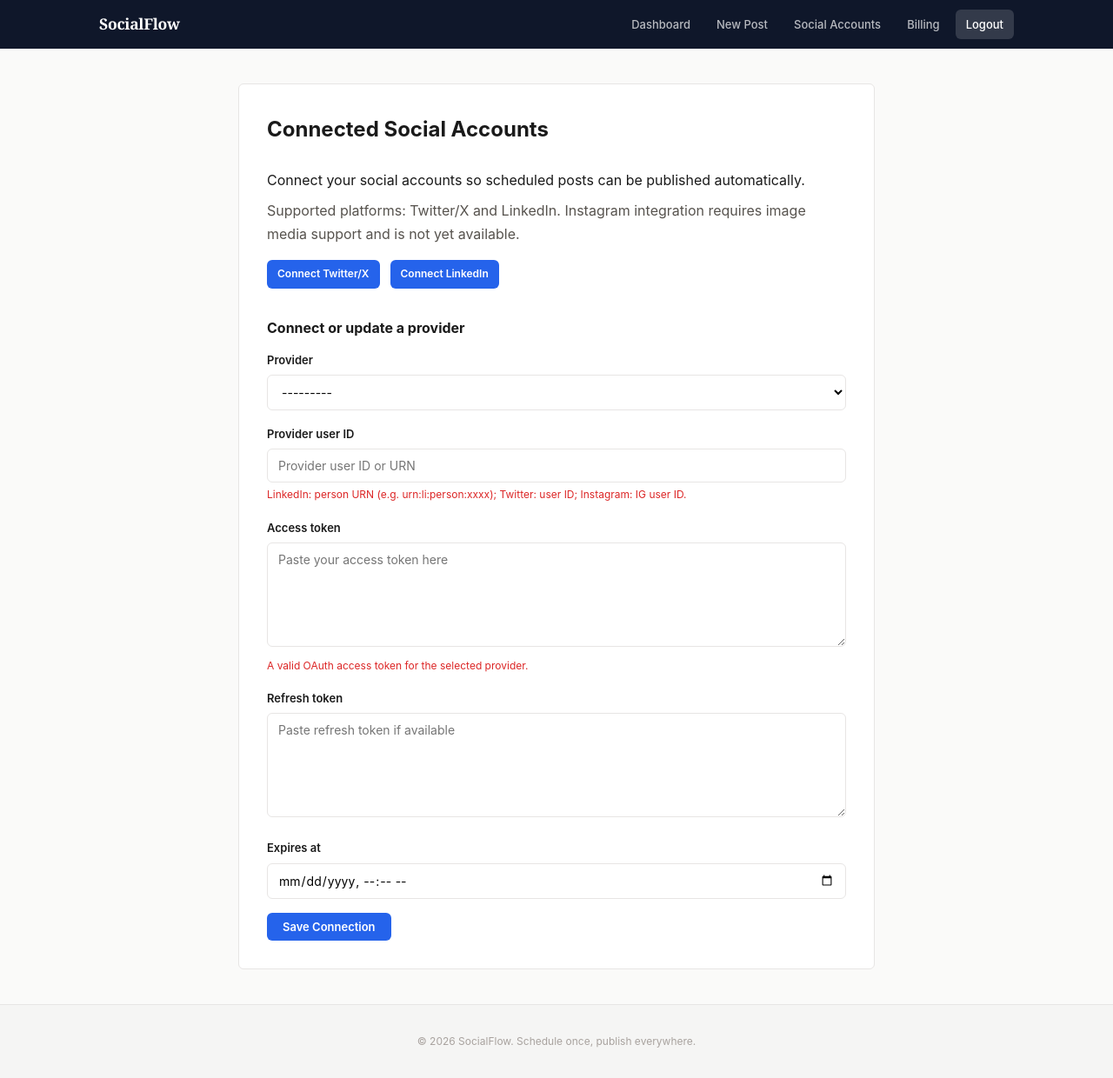
After one commit to Cjbwebdev/socialflow, a Django app: page /social-accounts/ in a window 1280 px wide. The commit adds this page. Shown: the whole page at 87% size. Run offline with Django 5.2, Linux system fonts and the light colour scheme; the visitor is signed in with stand-in values (Sample User, id 1); some libraries are stand-ins or nearby versions.

Commit message:
Add social account connect flow, OAuth publish support, and publish scheduler

```diff
--- /dev/null
+++ b/accounts/forms.py
@@ -0,0 +1,23 @@
+from django import forms
+from .models import SocialAccount
+
+class SocialAccountForm(forms.ModelForm):
+    expires_at = forms.DateTimeField(
+        required=False,
+        widget=forms.DateTimeInput(attrs={'type': 'datetime-local'}),
+        help_text='Optional expiry date for the token if available.',
+    )
+
+    class Meta:
+        model = SocialAccount
+        fields = ['provider', 'provider_user_id', 'access_token', 'refresh_token', 'expires_at']
+        widgets = {
+            'provider': forms.Select(attrs={'class': 'form-select'}),
+            'provider_user_id': forms.TextInput(attrs={'placeholder': 'Provider user ID or URN'}),
+            'access_token': forms.Textarea(attrs={'rows': 3, 'placeholder': 'Paste your access token here'}),
+            'refresh_token': forms.Textarea(attrs={'rows': 3, 'placeholder': 'Paste refresh token if available'}),
+        }
+        help_texts = {
+            'access_token': 'A valid OAuth access token for the selected provider.',
+            'provider_user_id': 'LinkedIn: person URN (e.g. urn:li:person:xxxx); Twitter: user ID; Instagram: IG user ID.',
+        }
--- a/accounts/urls.py
+++ b/accounts/urls.py
@@ -5,4 +5,6 @@ urlpatterns = [
     path('login/', views.login_view, name='login'),
     path('register/', views.register_view, name='register'),
     path('logout/', views.logout_view, name='logout'),
+    path('social-accounts/', views.social_accounts_view, name='social_accounts'),
+    path('social-accounts/disconnect/<str:provider>/', views.disconnect_social_account, name='disconnect_social_account'),
 ]
--- a/accounts/views.py
+++ b/accounts/views.py
@@ -1,8 +1,12 @@
 from django.shortcuts import render, redirect
 from django.contrib.auth import login, logout, authenticate
+from django.contrib.auth.decorators import login_required
 from django.contrib.auth.forms import AuthenticationForm
+from django.contrib import messages
 from django import forms
-from .models import User
+from allauth.socialaccount.models import SocialAccount as AllAuthSocialAccount
+from .models import User, SocialAccount
+from .forms import SocialAccountForm
 
 class RegisterForm(forms.ModelForm):
     password1 = forms.CharField(widget=forms.PasswordInput, label='Password')
@@ -32,7 +36,7 @@ def login_view(request):
         form = AuthenticationForm(request, data=request.POST)
         if form.is_valid():
             login(request, form.get_user())
-            return redirect('dashboard')
+            return redirect('posts:dashboard')
     else:
         form = AuthenticationForm()
     return render(request, 'accounts/login.html', {'form': form})
@@ -43,11 +47,61 @@ def register_view(request):
         if form.is_valid():
             user = form.save()
             login(request, user)
-            return redirect('dashboard')
+            return redirect('posts:dashboard')
     else:
         form = RegisterForm()
     return render(request, 'accounts/register.html', {'form': form})
 
 def logout_view(request):
     logout(request)
-    return redirect('home')
+    return redirect('posts:home')
+
+@login_required
+def social_accounts_view(request):
+    if request.method == 'POST':
+        form = SocialAccountForm(request.POST)
+        if form.is_valid():
+            provider = form.cleaned_data['provider']
+            account, created = SocialAccount.objects.update_or_create(
+                user=request.user,
+                provider=provider,
+                defaults={
+                    'provider_user_id': form.cleaned_data['provider_user_id'],
+                    'access_token': form.cleaned_data['access_token'],
+                    'refresh_token': form.cleaned_data.get('refresh_token', ''),
+                    'expires_at': form.cleaned_data.get('expires_at'),
+                }
+            )
+            action = 'Connected' if created else 'Updated'
+            messages.success(request, f'{action} {provider.capitalize()} account successfully.')
+            return redirect('accounts:social_accounts')
+    else:
+        form = SocialAccountForm()
+
+    social_accounts = request.user.social_accounts.all()
+    allauth_connected = set(AllAuthSocialAccount.objects.filter(user=request.user).values_list('provider', flat=True))
+    available_providers = [
+        {'id': 'twitter_oauth2', 'label': 'Twitter/X'},
+        {'id': 'linkedin_oauth2', 'label': 'LinkedIn'},
+    ]
+    provider_labels = {
+        'twitter_oauth2': 'Twitter/X',
+        'linkedin_oauth2': 'LinkedIn',
+    }
+    return render(request, 'accounts/social_accounts.html', {
+        'social_accounts': social_accounts,
+        'form': form,
+        'allauth_connected': allauth_connected,
+        'available_providers': available_providers,
+        'provider_labels': provider_labels,
+    })
+
+@login_required
+def disconnect_social_account(request, provider):
+    try:
+        account = SocialAccount.objects.get(user=request.user, provider=provider)
+        account.delete()
+        messages.success(request, f'{provider.capitalize()} account disconnected.')
+    except SocialAccount.DoesNotExist:
+        messages.error(request, f'No connected {provider.capitalize()} account found.')
+    return redirect('accounts:social_accounts')
--- a/config/urls.py
+++ b/config/urls.py
@@ -4,6 +4,7 @@ from django.urls import path, include
 
 urlpatterns = [
     path('admin/', admin.site.urls),
+    path('accounts/', include('allauth.urls')),
     path('', include('posts.urls')),
     path('', include('accounts.urls')),
     path('billing/', include('billing.urls')),
--- a/posts/models.py
+++ b/posts/models.py
@@ -16,3 +16,7 @@ class Post(models.Model):
         ordering = ['-scheduled_at', '-created_at']
     def __str__(self):
         return f"{self.content[:50]}... ({self.status})"
+
+    @property
+    def platform_count(self):
+        return len(self.platforms or [])
--- a/posts/urls.py
+++ b/posts/urls.py
@@ -5,6 +5,7 @@ urlpatterns = [
     path('', views.home, name='home'),
     path('pricing/', views.pricing, name='pricing'),
     path('dashboard/', views.dashboard, name='dashboard'),
+    path('dashboard/publish-due/', views.publish_due_posts, name='publish_due_posts'),
     path('create/', views.create_post, name='create_post'),
     path('post/<int:pk>/edit/', views.edit_post, name='edit_post'),
     path('post/<int:pk>/delete/', views.delete_post, name='delete_post'),
--- a/requirements.txt
+++ b/requirements.txt
@@ -5,3 +5,6 @@ python-dotenv>=1.0
 dj-database-url>=2.0
 stripe>=7.0
 whitenoise>=6.6
+requests>=2.30
+requests-oauthlib>=1.3
+django-allauth>=0.53
--- /dev/null
+++ b/templates/accounts/social_accounts.html
@@ -0,0 +1,93 @@
+{% extends "base.html" %}
+{% load socialaccount %}
+{% block title %}Social Accounts — SocialFlow{% endblock %}
+{% block content %}
+<section style="padding:40px 0">
+<div class="container" style="max-width:780px">
+<div class="card">
+    <h2 style="margin-bottom:24px">Connected Social Accounts</h2>
+    {% for msg in messages %}<div class="msg {% if msg.level == 40 %}msg-error{% else %}msg-success{% endif %}">{{ msg }}</div>{% endfor %}
+    <div style="margin-bottom:2rem;">
+        <p>Connect your social accounts so scheduled posts can be published automatically.</p>
+        <p style="color:var(--text-secondary);margin-top:0.5rem;">Supported platforms: Twitter/X and LinkedIn. Instagram integration requires image media support and is not yet available.</p>
+        <div style="display:flex;gap:0.75rem;margin-top:1rem;flex-wrap:wrap;">
+            {% providers_media_js %}
+            {% for provider in available_providers %}
+                {% if provider.id in allauth_connected %}
+                    <button class="btn btn-outline btn-sm" disabled>{{ provider.label }} connected</button>
+                {% else %}
+                    <a href="{% provider_login_url provider.id process='connect' %}" class="btn btn-accent btn-sm">Connect {{ provider.label }}</a>
+                {% endif %}
+            {% endfor %}
+        </div>
+    </div>
+
+    {% if social_accounts or allauth_connected %}
+        <div style="margin-bottom:1.5rem;">
+            <h3 style="font-size:1rem;margin-bottom:0.75rem;">Currently connected</h3>
+            <table style="width:100%;border-collapse:collapse;">
+                <thead>
+                    <tr>
+                        <th style="text-align:left;padding:.75rem;border-bottom:1px solid var(--border);">Provider</th>
+                        <th style="text-align:left;padding:.75rem;border-bottom:1px solid var(--border);">Account ID</th>
+                        <th style="text-align:left;padding:.75rem;border-bottom:1px solid var(--border);">Expires</th>
+                        <th style="text-align:right;padding:.75rem;border-bottom:1px solid var(--border);">Source</th>
+                    </tr>
+                </thead>
+                <tbody>
+                    {% for account in social_accounts %}
+                        <tr>
+                            <td style="padding:.75rem;border-bottom:1px solid var(--border);">{{ account.get_provider_display }}</td>
+                            <td style="padding:.75rem;border-bottom:1px solid var(--border);">{{ account.provider_user_id }}</td>
+                            <td style="padding:.75rem;border-bottom:1px solid var(--border);">{{ account.expires_at|default:'Never' }}</td>
+                            <td style="padding:.75rem;border-bottom:1px solid var(--border);text-align:right;">Manual</td>
+                        </tr>
+                    {% endfor %}
+                    {% for provider in allauth_connected %}
+                        <tr>
+                            <td style="padding:.75rem;border-bottom:1px solid var(--border);">
+                                {% if provider == 'twitter_oauth2' %}Twitter/X{% elif provider == 'linkedin_oauth2' %}LinkedIn{% else %}{{ provider|title }}{% endif %}
+                            </td>
+                            <td style="padding:.75rem;border-bottom:1px solid var(--border);">Connected via OAuth</td>
+                            <td style="padding:.75rem;border-bottom:1px solid var(--border);">—</td>
+                            <td style="padding:.75rem;border-bottom:1px solid var(--border);text-align:right;">OAuth</td>
+                        </tr>
+                    {% endfor %}
+                </tbody>
+            </table>
+        </div>
+    {% endif %}
+
+    <div>
+        <h3 style="font-size:1rem;margin-bottom:0.75rem;">Connect or update a provider</h3>
+        <form method="post">
+            {% csrf_token %}
+            <div class="form-group">
+                <label>Provider</label>
+                {{ form.provider }}
+            </div>
+            <div class="form-group">
+                <label>Provider user ID</label>
+                {{ form.provider_user_id }}
+                <div class="form-error">{{ form.provider_user_id.help_text }}</div>
+            </div>
+            <div class="form-group">
+                <label>Access token</label>
+                {{ form.access_token }}
+                <div class="form-error">{{ form.access_token.help_text }}</div>
+            </div>
+            <div class="form-group">
+                <label>Refresh token</label>
+                {{ form.refresh_token }}
+            </div>
+            <div class="form-group">
+                <label>Expires at</label>
+                {{ form.expires_at }}
+            </div>
+            <button type="submit" class="btn btn-accent">Save Connection</button>
+        </form>
+    </div>
+</div>
+</div>
+</section>
+{% endblock %}
--- a/templates/base.html
+++ b/templates/base.html
@@ -160,6 +160,7 @@
                 {% if user.is_authenticated %}
                     <a href="{% url 'posts:dashboard' %}">Dashboard</a>
                     <a href="{% url 'posts:create_post' %}">New Post</a>
+                    <a href="{% url 'accounts:social_accounts' %}">Social Accounts</a>
                     <a href="{% url 'billing:subscription_status' %}">Billing</a>
                     <a href="{% url 'accounts:logout' %}" class="btn btn-sm" style="background:rgba(255,255,255,0.15);color:#fff !important;">Logout</a>
                 {% else %}
```
Also changed, not shown: accounts/admin.py (+7 -1 lines), accounts/models.py (+26 -0 lines), accounts/social_clients.py (added, +140 -0 lines), config/settings.py (+49 -0 lines), posts/publish.py (added, +51 -0 lines), posts/views.py (+91 -13 lines), templates/dashboard/index.html (+6 -2 lines), templates/posts/create.html (+13 -4 lines), templates/posts/edit.html (+14 -4 lines), accounts/migrations/0002_socialaccount.py (added).
